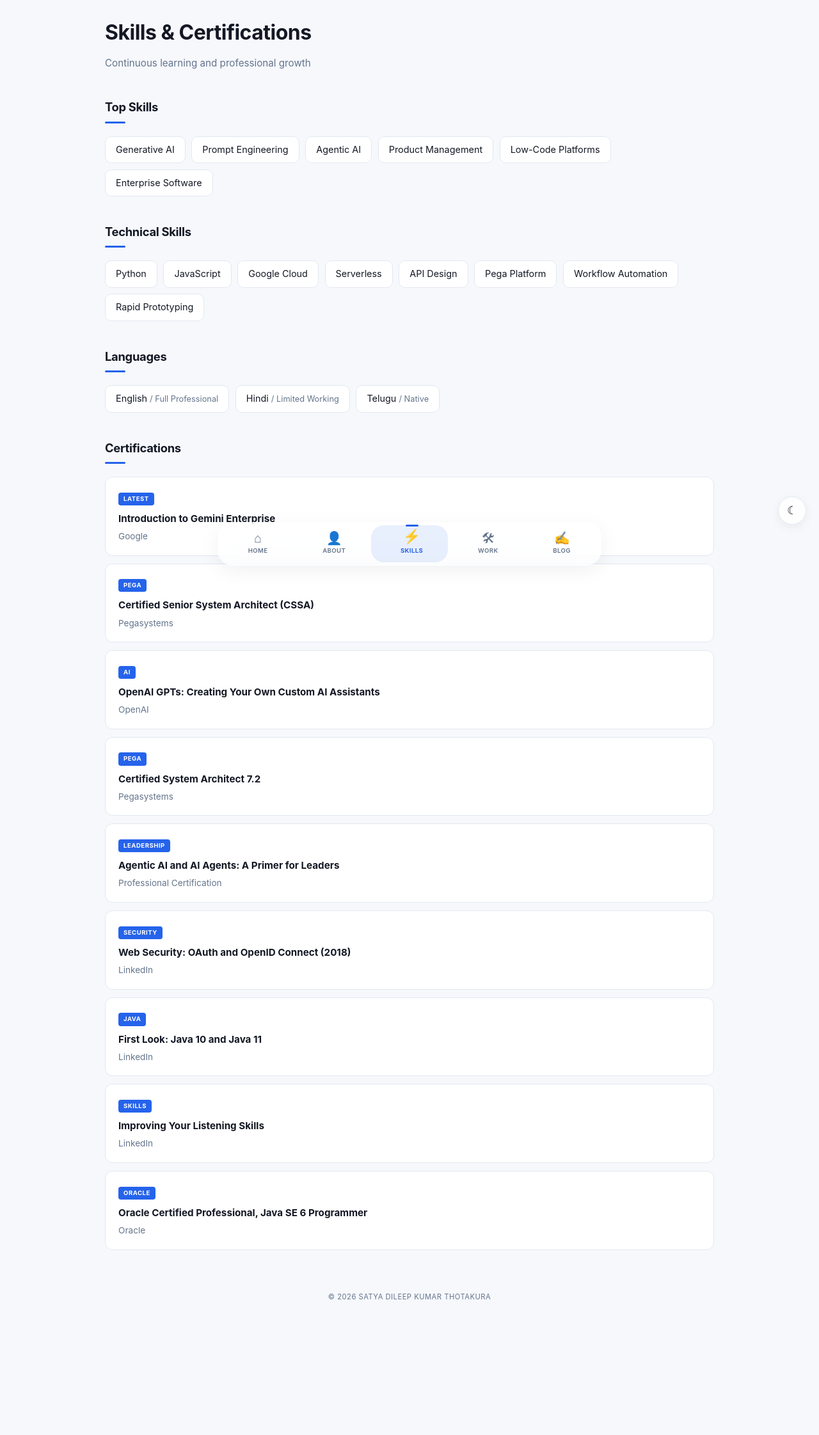
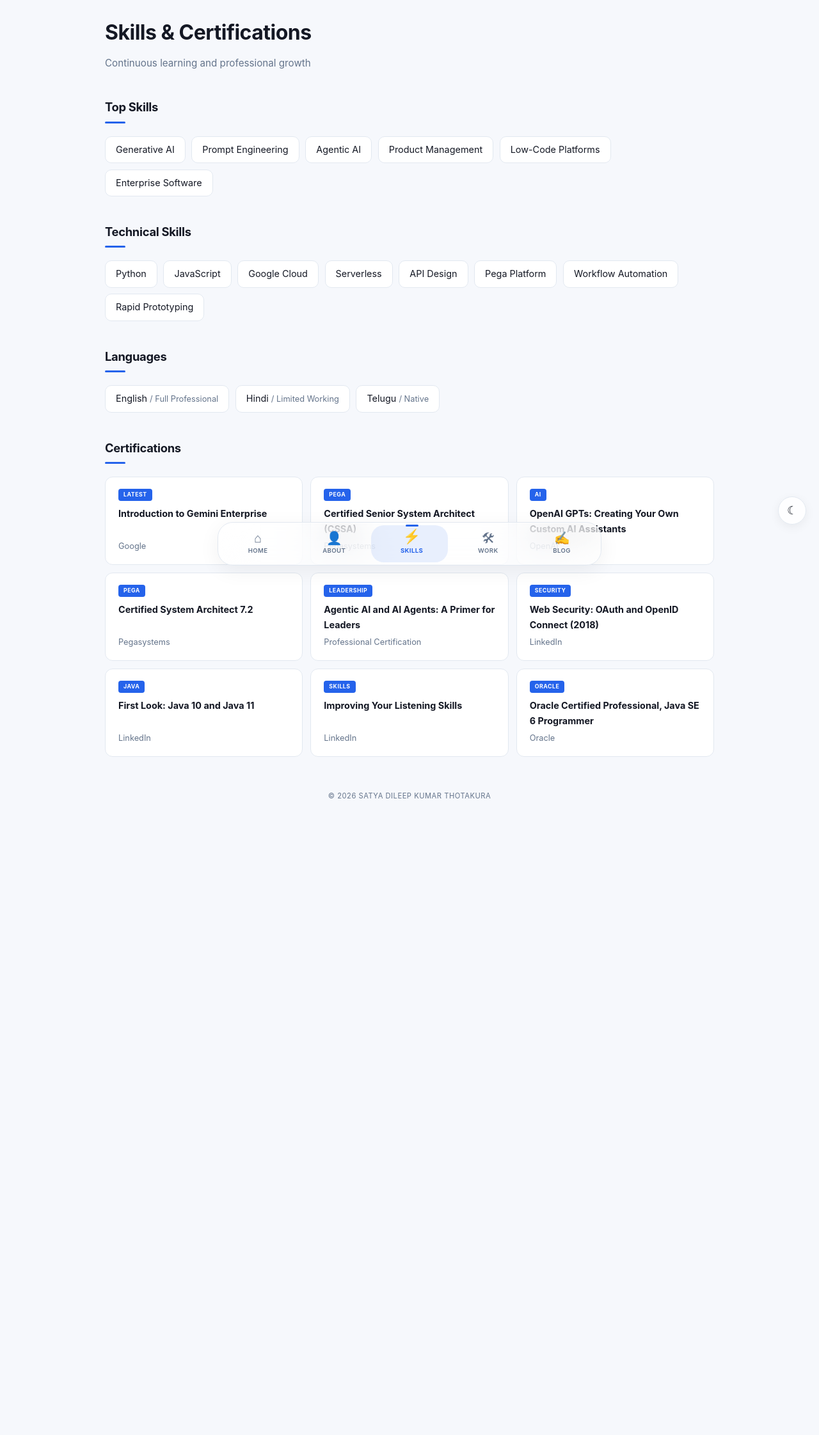
Before and after one commit to SatyaDileep/SatyaDileep.github.io, a Jekyll site: the page built from skills.md, in a window 1280 px wide. Shown: the whole page at 64% size. Built offline with Jekyll 4.4.1, drawn with Linux system fonts in a browser that asks for light colours; after the commit the page ends 1460 px from its top, so only the background shows below that.

Commit message:
3-column cert grid; lighter glass nav (0.45) with visible border in light mode

```diff
--- a/assets/css/style.css
+++ b/assets/css/style.css
@@ -76,15 +76,15 @@ body.dark .theme-float{background:rgba(18,22,34,0.85)}
   position:fixed;bottom:16px;left:50%;transform:translateX(-50%);
   z-index:30;display:flex;align-items:center;justify-content:space-around;
   max-width:600px;width:calc(100% - 32px);padding:6px 4px;
-  background:rgba(255,255,255,0.6);backdrop-filter:blur(24px) saturate(1.4);
-  -webkit-backdrop-filter:blur(24px) saturate(1.4);
-  border:1px solid rgba(255,255,255,0.25);border-radius:24px;
-  box-shadow:0 8px 32px rgba(0,0,0,0.06),inset 0 1px 0 rgba(255,255,255,0.5);
+  background:rgba(255,255,255,0.45);backdrop-filter:blur(28px) saturate(1.5);
+  -webkit-backdrop-filter:blur(28px) saturate(1.5);
+  border:1px solid var(--border);border-radius:24px;
+  box-shadow:0 8px 32px rgba(0,0,0,0.06),inset 0 1px 0 rgba(255,255,255,0.6);
 }
 body.dark .bottom-nav{
-  background:rgba(18,22,34,0.55);
-  border-color:rgba(255,255,255,0.08);
-  box-shadow:0 8px 32px rgba(0,0,0,0.3),inset 0 1px 0 rgba(255,255,255,0.05);
+  background:rgba(18,22,34,0.4);
+  border-color:rgba(255,255,255,0.06);
+  box-shadow:0 8px 32px rgba(0,0,0,0.3),inset 0 1px 0 rgba(255,255,255,0.04);
 }
 .nav-item{
   position:relative;z-index:2;display:flex;flex-direction:column;align-items:center;
@@ -151,19 +151,22 @@ body.dark .nav-slider{opacity:0.18}
 }
 .skill-tag:hover{border-color:var(--primary);transform:translateY(-2px)}
 
-/* -------- Cert card (shared with skills page) -------- */
+/* -------- Cert card & grid -------- */
+.cert-grid{display:grid;grid-template-columns:repeat(3,1fr);gap:0.75rem}
+@media(max-width:768px){.cert-grid{grid-template-columns:repeat(2,1fr)}}
+@media(max-width:480px){.cert-grid{grid-template-columns:1fr}}
 .cert-card{
   background:var(--surface);border:1px solid var(--border);
-  border-radius:12px;padding:1.1rem 1.25rem;margin-bottom:0.75rem;
-  transition:var(--transition);
+  border-radius:12px;padding:1.1rem 1.25rem;
+  transition:var(--transition);display:flex;flex-direction:column;
 }
-.cert-card:hover{border-color:var(--primary);transform:translateX(4px)}
-.cert-card h3{margin:0 0 0.2rem;font-size:0.95rem}
-.cert-card p{margin:0;color:var(--muted);font-size:0.85rem}
+.cert-card:hover{border-color:var(--primary);transform:translateY(-3px);box-shadow:var(--shadow)}
+.cert-card h3{margin:0 0 0.2rem;font-size:0.9rem;flex:1}
+.cert-card p{margin:0;color:var(--muted);font-size:0.8rem}
 .cert-badge{
   display:inline-block;background:var(--primary);color:#fff;
-  font-size:0.6rem;font-weight:700;padding:2px 8px;border-radius:4px;
-  letter-spacing:0.5px;text-transform:uppercase;margin-bottom:0.5rem;
+  font-size:0.55rem;font-weight:700;padding:2px 8px;border-radius:4px;
+  letter-spacing:0.5px;text-transform:uppercase;margin-bottom:0.5rem;align-self:flex-start;
 }
 
 /* -------- Project card (shared) -------- */
--- a/skills.md
+++ b/skills.md
@@ -40,57 +40,59 @@ title: Skills
 
   <h2 class="section-title">Certifications</h2>
 
-  <div class="cert-card">
-    <span class="cert-badge">Latest</span>
-    <h3>Introduction to Gemini Enterprise</h3>
-    <p>Google</p>
-  </div>
+  <div class="cert-grid">
+    <div class="cert-card">
+      <span class="cert-badge">Latest</span>
+      <h3>Introduction to Gemini Enterprise</h3>
+      <p>Google</p>
+    </div>
 
-  <div class="cert-card">
-    <span class="cert-badge">Pega</span>
-    <h3>Certified Senior System Architect (CSSA)</h3>
-    <p>Pegasystems</p>
-  </div>
+    <div class="cert-card">
+      <span class="cert-badge">Pega</span>
+      <h3>Certified Senior System Architect (CSSA)</h3>
+      <p>Pegasystems</p>
+    </div>
 
-  <div class="cert-card">
-    <span class="cert-badge">AI</span>
-    <h3>OpenAI GPTs: Creating Your Own Custom AI Assistants</h3>
-    <p>OpenAI</p>
-  </div>
+    <div class="cert-card">
+      <span class="cert-badge">AI</span>
+      <h3>OpenAI GPTs: Creating Your Own Custom AI Assistants</h3>
+      <p>OpenAI</p>
+    </div>
 
-  <div class="cert-card">
-    <span class="cert-badge">Pega</span>
-    <h3>Certified System Architect 7.2</h3>
-    <p>Pegasystems</p>
-  </div>
+    <div class="cert-card">
+      <span class="cert-badge">Pega</span>
+      <h3>Certified System Architect 7.2</h3>
+      <p>Pegasystems</p>
+    </div>
 
-  <div class="cert-card">
-    <span class="cert-badge">Leadership</span>
-    <h3>Agentic AI and AI Agents: A Primer for Leaders</h3>
-    <p>Professional Certification</p>
-  </div>
+    <div class="cert-card">
+      <span class="cert-badge">Leadership</span>
+      <h3>Agentic AI and AI Agents: A Primer for Leaders</h3>
+      <p>Professional Certification</p>
+    </div>
 
-  <div class="cert-card">
-    <span class="cert-badge">Security</span>
-    <h3>Web Security: OAuth and OpenID Connect (2018)</h3>
-    <p>LinkedIn</p>
-  </div>
+    <div class="cert-card">
+      <span class="cert-badge">Security</span>
+      <h3>Web Security: OAuth and OpenID Connect (2018)</h3>
+      <p>LinkedIn</p>
+    </div>
 
-  <div class="cert-card">
-    <span class="cert-badge">Java</span>
-    <h3>First Look: Java 10 and Java 11</h3>
-    <p>LinkedIn</p>
-  </div>
+    <div class="cert-card">
+      <span class="cert-badge">Java</span>
+      <h3>First Look: Java 10 and Java 11</h3>
+      <p>LinkedIn</p>
+    </div>
 
-  <div class="cert-card">
-    <span class="cert-badge">Skills</span>
-    <h3>Improving Your Listening Skills</h3>
-    <p>LinkedIn</p>
-  </div>
+    <div class="cert-card">
+      <span class="cert-badge">Skills</span>
+      <h3>Improving Your Listening Skills</h3>
+      <p>LinkedIn</p>
+    </div>
 
-  <div class="cert-card">
-    <span class="cert-badge">Oracle</span>
-    <h3>Oracle Certified Professional, Java SE 6 Programmer</h3>
-    <p>Oracle</p>
+    <div class="cert-card">
+      <span class="cert-badge">Oracle</span>
+      <h3>Oracle Certified Professional, Java SE 6 Programmer</h3>
+      <p>Oracle</p>
+    </div>
   </div>
 </section>
```
